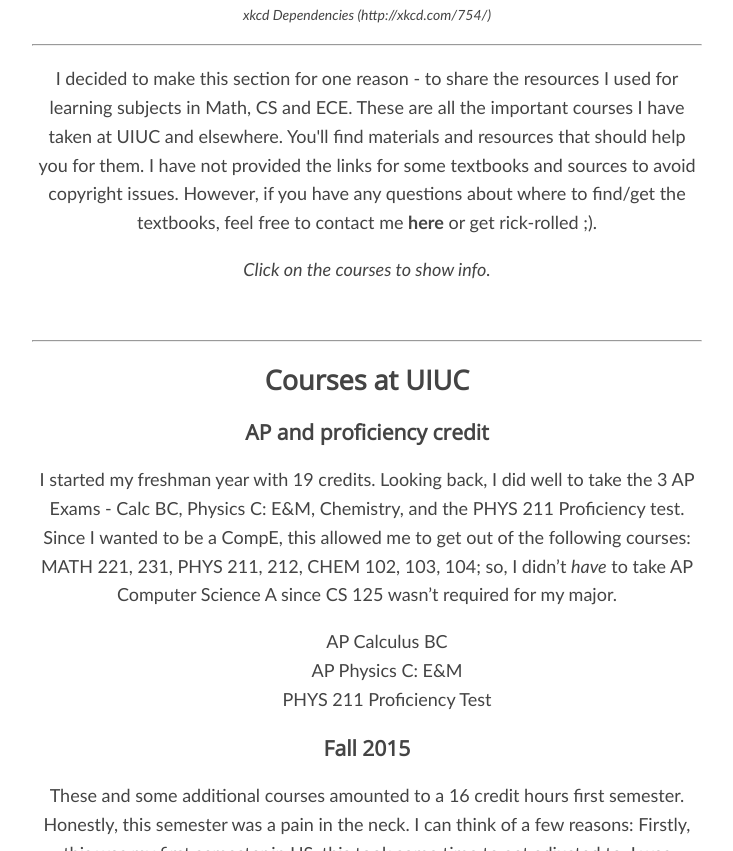
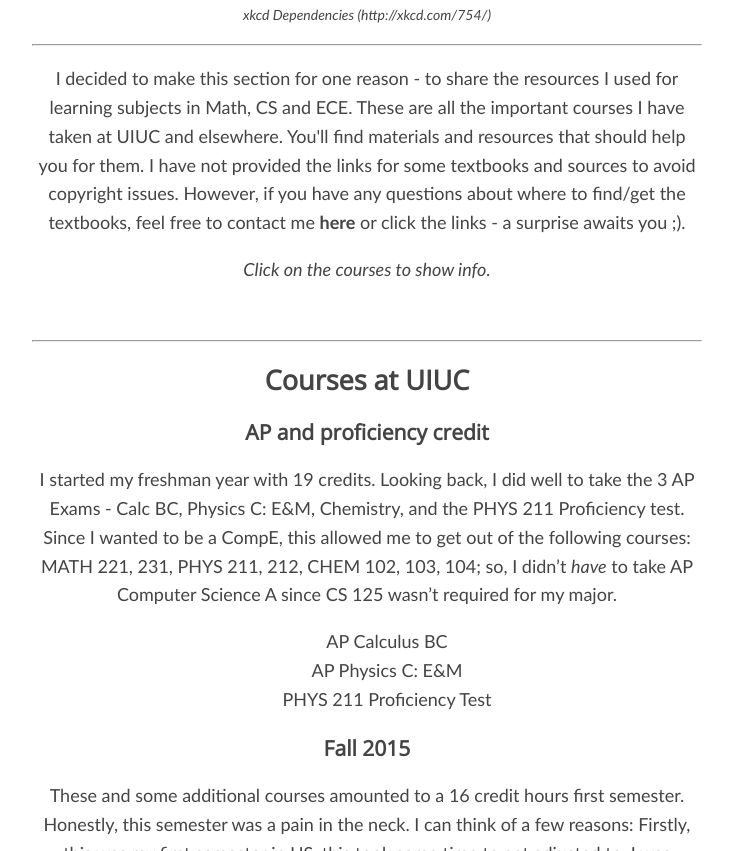
Before and after one commit to akashdeepdeb/akash.github.io, a Jekyll site: the page built from course_material/index.html, in a window 1280 px wide and 900 px high, scrolled down 309 px, cut to the strip 49-900 px from the top of the window. Shown: the whole strip, without its empty margins (273-1006 px from the left). Built offline with Jekyll 4.4.1, drawn with Linux system fonts in a browser that asks for light colours.

Commit message:
Update index.html

```diff
--- a/course_material/index.html
+++ b/course_material/index.html
@@ -41,7 +41,7 @@ title: Course Material
 <hr>
 <p>
   I decided to make this section for one reason - to share the resources I used for learning subjects in Math, CS and ECE. These are all the important courses I have taken at UIUC and elsewhere. You'll find materials and resources that should help you for them.
-  I have not provided the links for some textbooks and sources to avoid copyright issues. However, if you have any questions about where to find/get the textbooks, feel free to contact me <a href = "/contact"><b>here</b> or get rick-rolled ;)</a>.
+  I have not provided the links for some textbooks and sources to avoid copyright issues. However, if you have any questions about where to find/get the textbooks, feel free to contact me <a href = "/contact"><b>here</b> or click the links - a surprise awaits you ;)</a>.
 </p>
 <p><em>Click on the courses to show info.</em></p>
 <br>
```
